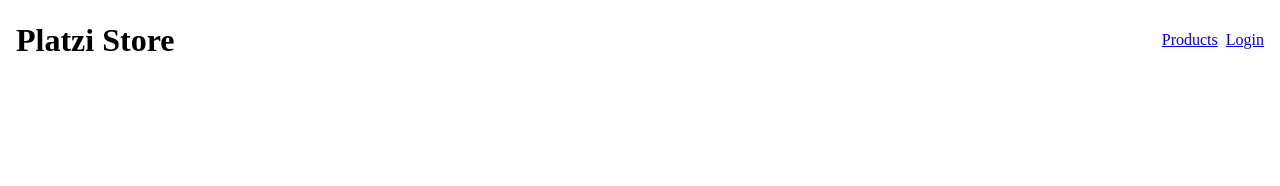
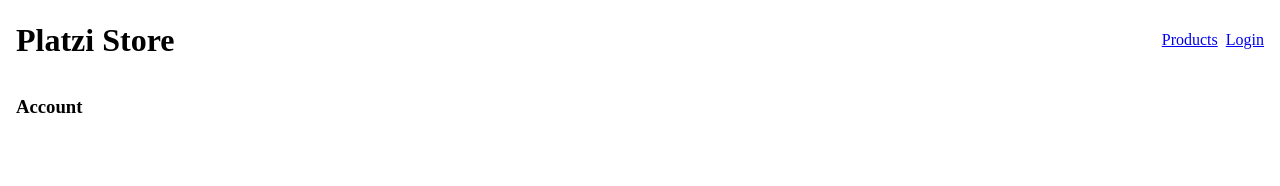
Before and after one commit to emiliodmorales/platzi-store, a React (Vite) app: page /account in a window 1280 px wide. Shown: the top 186 px of the page. Built offline with nearby package versions, Linux system fonts and the light colour scheme; no server answers.

Commit message:
create account page

```diff
--- /dev/null
+++ b/src/components/Auth/Account.tsx
@@ -0,0 +1,3 @@
+export default function Account() {
+  return <h3>Account</h3>;
+}
--- a/src/components/Layout/App.tsx
+++ b/src/components/Layout/App.tsx
@@ -2,6 +2,7 @@ import { Route, Routes } from "react-router";
 import ProductPage from "../Products/ProductPage";
 import ProductDetails from "../Products/ProductDetails";
 import Login from "../Auth/Login";
+import Account from "../Auth/Account";
 
 export default function App() {
   return (
@@ -13,6 +14,7 @@ export default function App() {
       </Route>
 
       <Route path="/login" element={<Login />} />
+      <Route path="/account" element={<Account />} />
     </Routes>
   );
 }
--- a/src/components/Layout/Layout.tsx
+++ b/src/components/Layout/Layout.tsx
@@ -10,10 +10,13 @@ export default function Layout({ children }: { children: React.ReactNode }) {
         <h1>Platzi Store</h1>
         <nav>
           <NavLink to="/products">Products</NavLink>
-          {token === null ? (
+          {token ? (
+            <>
+              <NavLink to="/account">Account</NavLink>
+              <button onClick={logout}>Logout</button>
+            </>
+          ) : (
             <NavLink to="/login">Login</NavLink>
-          ) : (
-            <button onClick={logout}>Logout</button>
           )}
         </nav>
       </header>
```
